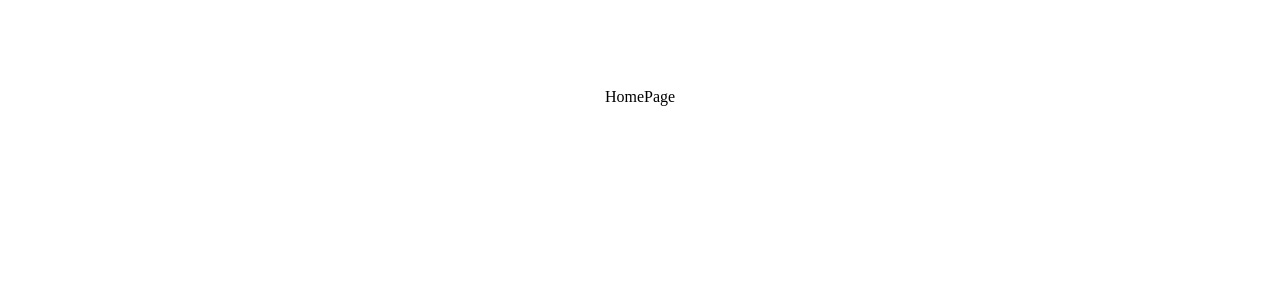
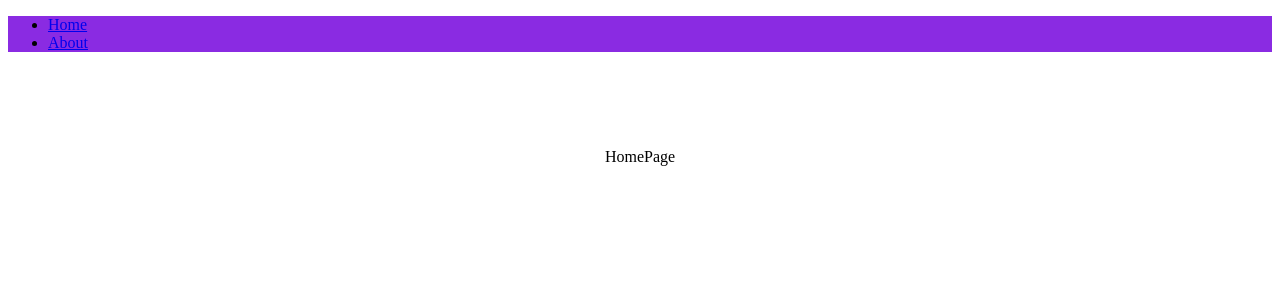
Before and after one commit to fojanb/spa-nextjs, a Next.js app in the folder spa-nextjs/: page / in a window 1280 px wide. Shown: the top 300 px of the page. Built offline with nearby package versions, Linux system fonts and the light colour scheme.

Commit message:
Update Nav.js

```diff
--- a/spa-nextjs/components/Nav.js
+++ b/spa-nextjs/components/Nav.js
@@ -1,5 +1,17 @@
-import navStyles from '../styles/Nav.module.css';
+import navStyles from "../styles/Nav.module.css";
+import Link from "next/link";
 const Nav = () => {
-    return(<nav className={navStyles.nav}></nav>)
-}
+  return (
+    <nav className={navStyles.nav}>
+      <ul>
+        <li>
+          <Link href="/">Home</Link>
+        </li>
+        <li>
+          <Link href="/about">About</Link>
+        </li>
+      </ul>
+    </nav>
+  );
+};
 export default Nav;
```
